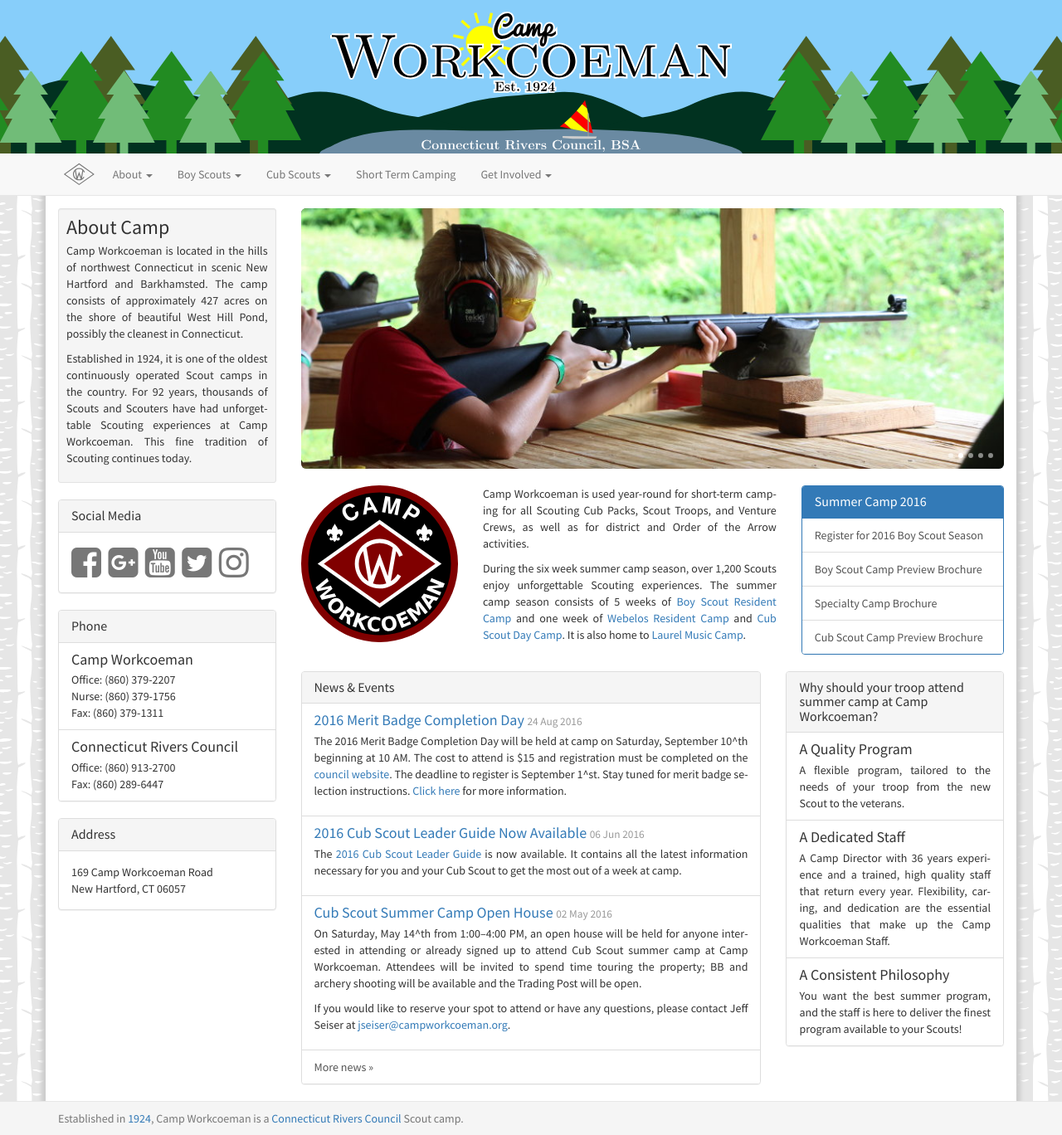
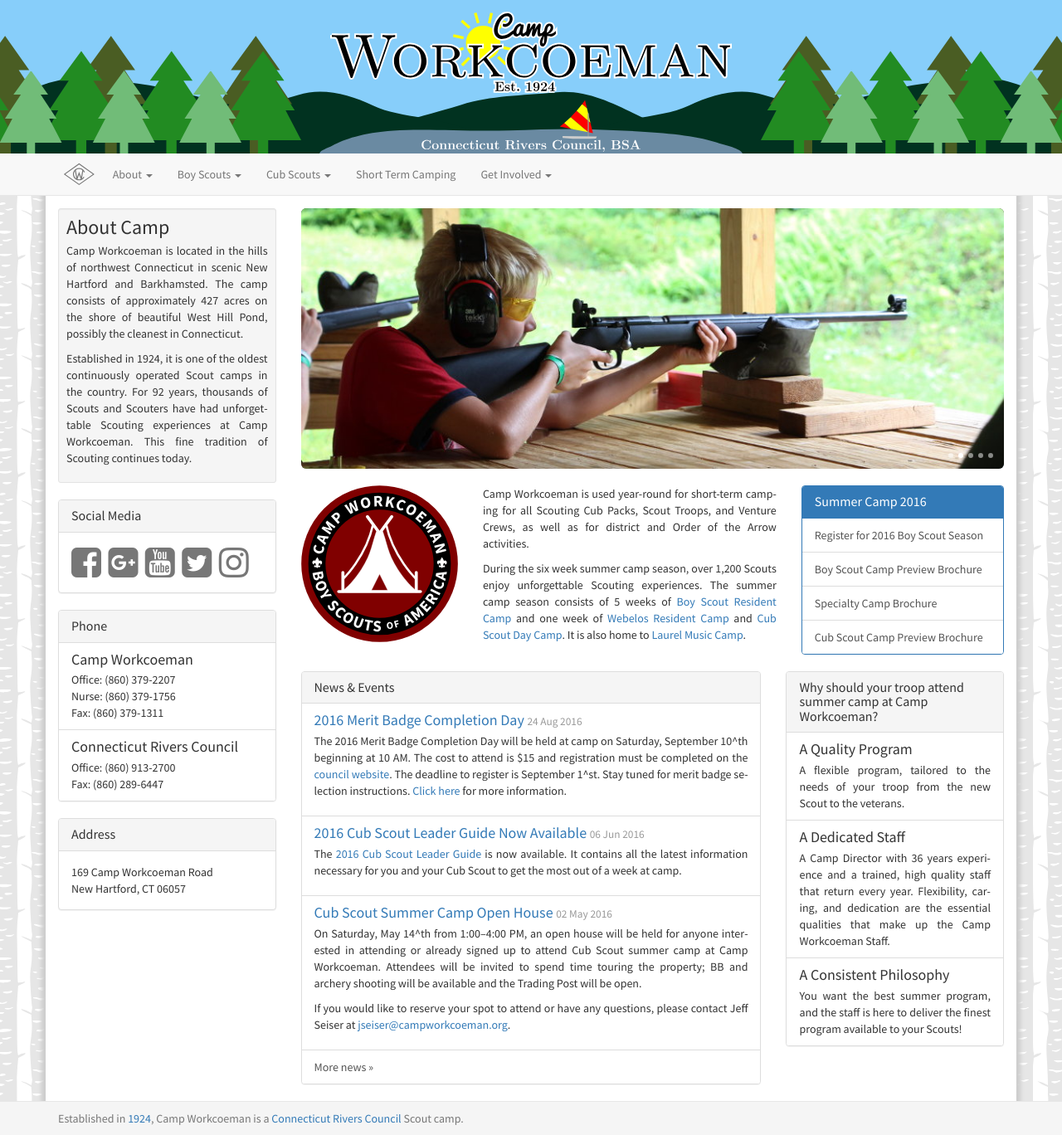
Before and after one commit to campworkcoeman/campworkcoeman.org, a Jekyll site: the page built from index.html, in a window 1280 px wide. Shown: the whole page at 83% size. Built offline with Jekyll 4.4.1, drawn with Linux system fonts in a browser that asks for light colours; nearby versions of some CDN libraries; Markdown is read by kramdown in place of the engine named in the settings.

Commit message:
Update to 2017 patch.

```diff
--- a/index.html
+++ b/index.html
@@ -61,7 +61,7 @@
         </div>
       </div>
       <div class="col-md-4 col-lg-pull-9 col-lg-3 text-center">
-        <img src="files/2016_patch.svg" alt="Camp Patch" style="max-width: 225px; width: 100%; padding-bottom: 15px;">
+        <img src="files/2017_patch.svg" alt="Camp Patch" style="max-width: 225px; width: 100%; padding-bottom: 15px;">
       </div>
     </div>
     <div class="row">
```
Also changed, not shown: files/2017_patch.svg (added).
